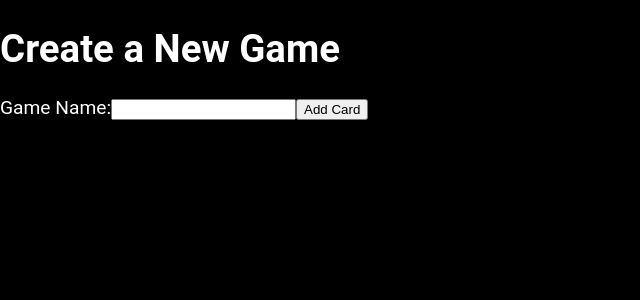
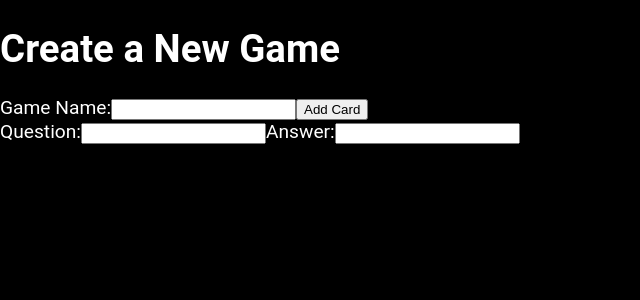
Before and after one commit to RAH-Code-dev/memorama, a Next.js app in the folder frontend/: page /create in a window 1280 px wide. Shown: the top 300 px of the page, without its empty margins (0-640 px from the left). Built offline with nearby package versions, Linux system fonts and the light colour scheme.

Commit message:
CardForm

```diff
--- /dev/null
+++ b/frontend/src/components/CardForm.jsx
@@ -0,0 +1,18 @@
+import React from "react";
+
+const CardForm = () => {
+  return (
+    <div>
+      <label>
+        Question:
+        <input type="text" />
+      </label>
+      <label>
+        Answer:
+        <input type="text" />
+      </label>
+    </div>
+  );
+};
+
+export default CardForm;
--- a/frontend/src/components/GameForm.jsx
+++ b/frontend/src/components/GameForm.jsx
@@ -1,3 +1,5 @@
+import CardForm from "./CardForm";
+
 const GameForm = () => {
   return (
     <div>
@@ -6,6 +8,7 @@ const GameForm = () => {
         <input type="text" />
       </label>
       <button>Add Card</button>
+      <CardForm></CardForm>
     </div>
   );
 };
```
